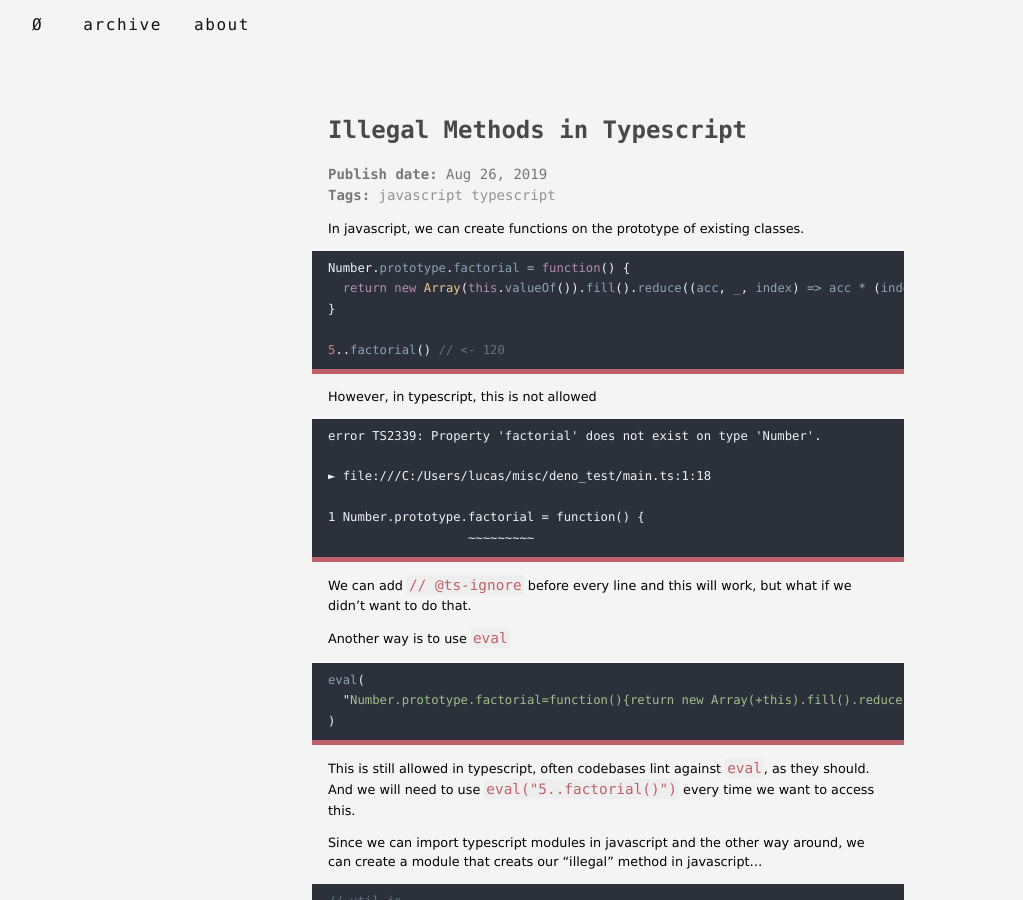
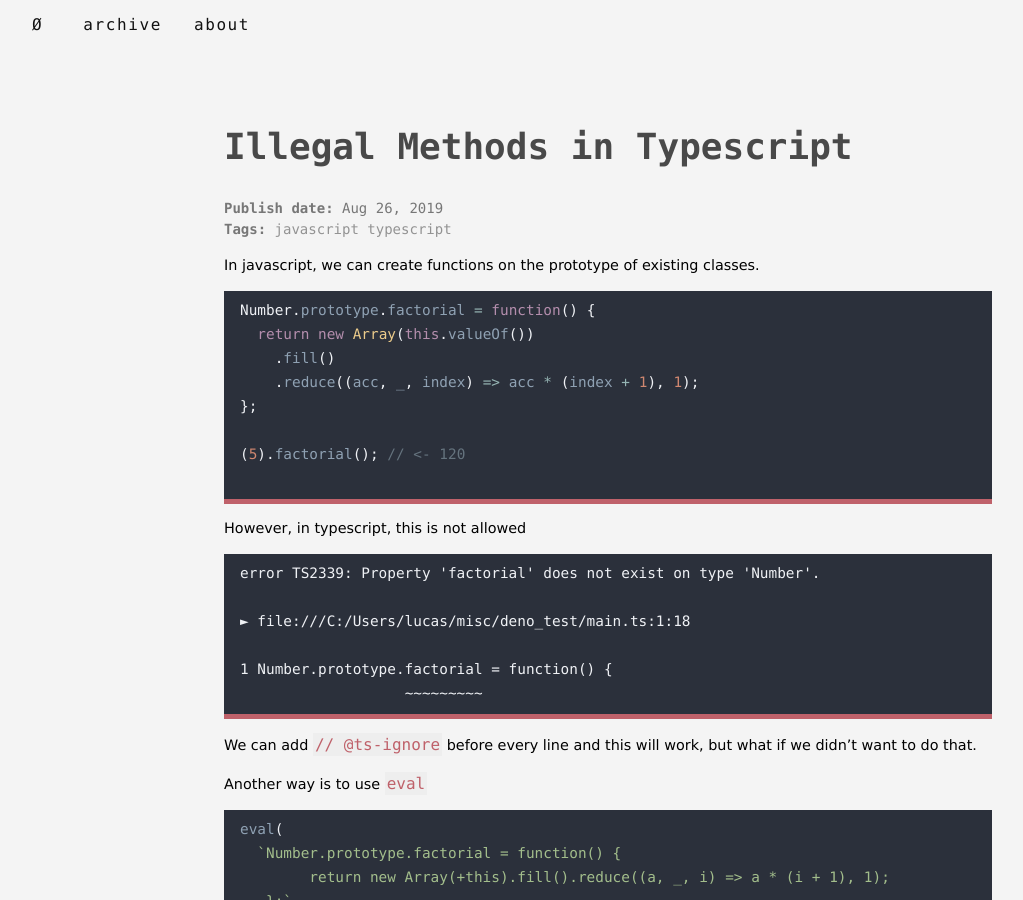
Before and after one commit to rahmanarifm/blog, a Jekyll site: the page built from _posts/2019-08-26-illegal-methods-in-typescript.md, in a window 1280 px wide and 900 px high. Shown: the whole window, without its empty margins (32-1055 px from the left). Built offline with Jekyll 4.4.1, drawn with Linux system fonts in a browser that asks for light colours; some of the changed text lies outside the part shown.

Commit message:
change margin and font sizes

````diff
--- a/Gemfile
+++ b/Gemfile
@@ -29,6 +29,6 @@ gem "tzinfo-data", platforms: [:mingw, :mswin, :x64_mingw, :jruby]
 # Performance-booster for watching directories on Windows
 gem "wdm", "~> 0.1.0" if Gem.win_platform?
 
-gem "github-pages", group: :jekyll_plugins
+# gem "github-pages", group: :jekyll_plugins
 
 # gem 'prettier'
--- a/_layouts/post.html
+++ b/_layouts/post.html
@@ -4,8 +4,8 @@ layout: default
 
 <article class="pt5-l pa3-l pa3 mt4 b--black-20 lh-copy fade">
 
-    <div class="mw6-7 center">
-    <h1 class="black-70 code f3">{{ page.title | escape }}</h1>
+    <div class="mw7 center">
+    <h1 class="black-70 code f2">{{ page.title | escape }}</h1>
     <p class="gray ma0 f6 code"><strong>Publish date: </strong>{{ page.date | date: "%b %-d, %Y" }}</p>
     {% if page.tags.size > 0 %}
       <p class="gray ma0 f6 code">
--- a/_posts/2019-08-26-illegal-methods-in-typescript.md
+++ b/_posts/2019-08-26-illegal-methods-in-typescript.md
@@ -8,10 +8,13 @@ permalink: "/posts/illegal-methods-in-typescript/"
 In javascript, we can create functions on the prototype of existing classes.
 ```js
 Number.prototype.factorial = function() {
-  return new Array(this.valueOf()).fill().reduce((acc, _, index) => acc * (index + 1), 1)
-}
+  return new Array(this.valueOf())
+    .fill()
+    .reduce((acc, _, index) => acc * (index + 1), 1);
+};
 
-5..factorial() // <- 120
+(5).factorial(); // <- 120
+
 ```
 
 However, in typescript, this is not allowed
@@ -30,7 +33,9 @@ We can add `// @ts-ignore` before every line and this will work, but what if we
 Another way is to use `eval`
 ```ts
 eval(
-  "Number.prototype.factorial=function(){return new Array(+this).fill().reduce((a,_,i)=>a*(i+1),1)}"
+  `Number.prototype.factorial = function() {
+  	return new Array(+this).fill().reduce((a, _, i) => a * (i + 1), 1);
+   };`
 )
 ```
 
@@ -43,9 +48,12 @@ Since we can import typescript modules in javascript and the other way around, w
 // util.js
 export function createIllegalMethod() {
   Number.prototype.factorial = function() {
-    return new Array(this.valueOf()).fill().reduce((acc, _, index) => acc * (index + 1), 1)
-  }
+    return new Array(this.valueOf())
+      .fill()
+      .reduce((acc, _, index) => acc * (index + 1), 1);
+  };
 }
+
 ```
 ...and import it in our typescript modules.
 ```ts
--- a/assets/css/stylesheet.css
+++ b/assets/css/stylesheet.css
@@ -39,13 +39,13 @@
 
 .article-content p {
   font-family: verdana,sans-serif;
-  font-size: 0.8rem;
+  font-size: 0.9rem;
 }
 
 .article-content code.highlighter-rouge {
   background-color: #eee;
   padding: 2px;
-  font-size: 0.9rem;
+  font-size: 1rem;
   color: #bf616a;
 }
 
@@ -86,13 +86,17 @@
   /* padding: 8px; */
   /* margin: 0 -8px; */
   padding: 0.5rem 1rem;
-  margin: 0 -1rem;
-  overflow-x: scroll;
+  /* margin: 0 -1rem; */
+}
+
+.article-content div.highlight pre {
+  white-space: pre-wrap;
+  word-wrap: break-word;
 }
 
 .article-content pre {
   margin: 0;
-  font-size: 0.85rem;
+  font-size: 1rem;
 }
 
 .article-content code {
````
